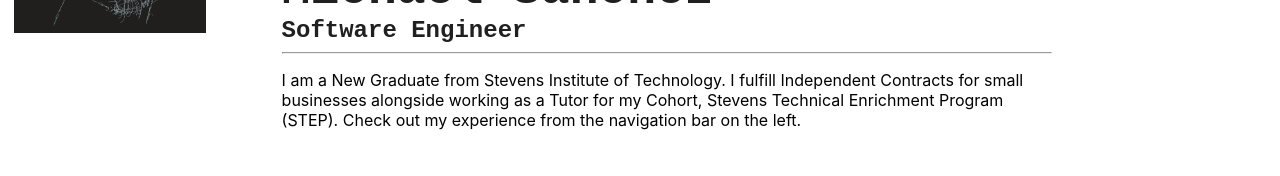
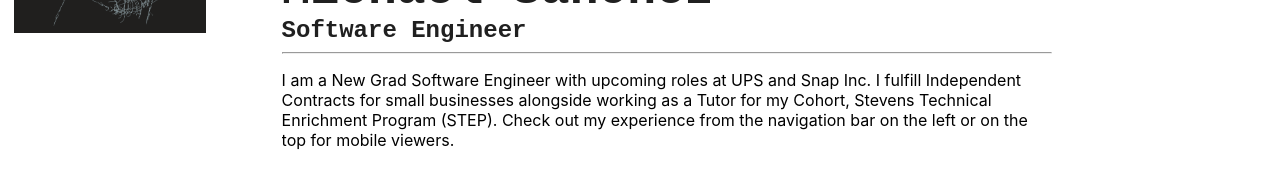
Before and after one commit to DiscardStudio/SanchezSite, a React (Create React App) app: page / in a window 1280 px wide. Shown: the part 197-373 px from the top of the page. Built offline with nearby package versions, Linux system fonts and the light colour scheme.

Commit message:
Added new experiences

```diff
--- a/src/components/components.js
+++ b/src/components/components.js
@@ -10,7 +10,7 @@ function About(props) {
                         <h2>Software Engineer</h2>
                         <hr/>
                         <p>
-                                I am a New Graduate from Stevens Institute of Technology. I fulfill Independent Contracts for small businesses alongside working as a Tutor for my Cohort, Stevens Technical Enrichment Program (STEP). Check out my experience from the navigation bar on the left.
+                                I am a New Grad Software Engineer with upcoming roles at UPS and Snap Inc. I fulfill Independent Contracts for small businesses alongside working as a Tutor for my Cohort, Stevens Technical Enrichment Program (STEP). Check out my experience from the navigation bar on the left or on the top for mobile viewers.
                         </p>
                         {portfolio.map(img => <a href={img.link}  target='_blank' rel="noreferrer"><img key={img.link} id="portfolio" src={img.img} alt={img.link} className="skillimg"/></a>)}
                 </>
@@ -37,6 +37,16 @@ function ExperiencePoint(props) {
 
 function WorkExperience(props) {
         const exp = [{
+                company: "Snap Inc.",
+                title: "Snap Up Apprentice",
+                range: "Start Date: August 2023" ,
+                points: []
+        },{
+                company: "United Parcel Service",
+                title: "Summer IT Intern",
+                range: "Start Date: June 2023" ,
+                points: []
+        },{
                 company: "Stevens Institute of Technology",
                 title: "Peer Tutor",
                 range: "September 2020 - May 2023" ,
```
